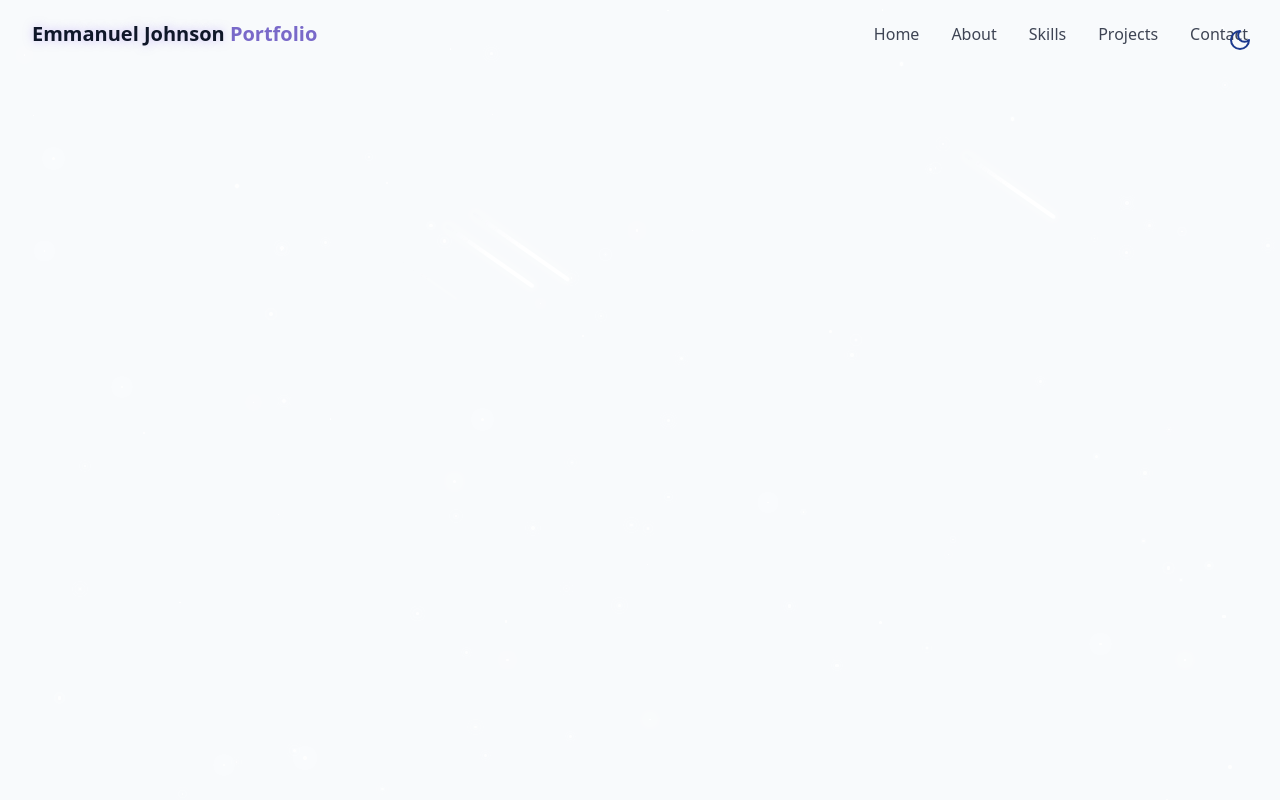
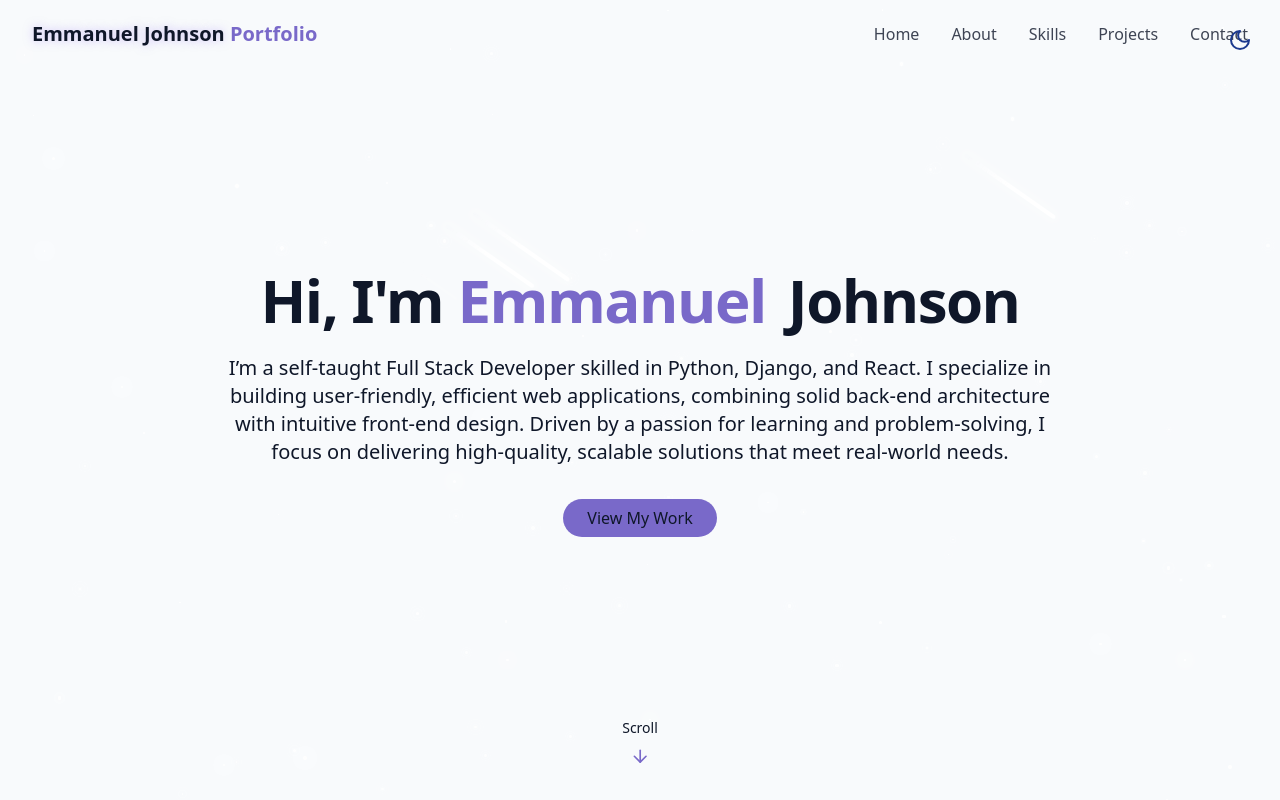
Before and after one commit to Emmanuel-Johnson/personal-portfolio, a React (Vite) app: page / in a window 1280 px wide. Built offline with nearby package versions, Linux system fonts and the light colour scheme.

Commit message:
Hero Section

```diff
--- /dev/null
+++ b/src/components/HeroSection.jsx
@@ -0,0 +1,45 @@
+import { ArrowDown } from "lucide-react";
+
+export const HeroSection = () => {
+  return (
+    <section
+      id="hero"
+      className="relative min-h-screen flex flex-col items-center justify-center px-4"
+    >
+      <div className="container max-w-4xl mx-auto text-center z-10">
+        <div className="space-y-6">
+          <h1 className="text-4xl md:text-6xl font-bold tracking-tight">
+            <span className="opacity-0 animate-fade-in">Hi, I'm</span>
+            <span className="text-primary opacity-0 animate-fade-in-delay-1">
+              {" "}
+              Emmanuel
+            </span>
+            <span className="text-gradient ml-2 opacity-0 animate-fade-in-delay-2">
+              {" "}
+              Johnson
+            </span>
+          </h1>
+
+          <p className="text-lg md:text-xl text-muted-foreground max-2-2xl mx-auto opacity-0 animate-fade-in-delay-3">
+            I’m a self-taught Full Stack Developer skilled in Python, Django,
+            and React. I specialize in building user-friendly, efficient web
+            applications, combining solid back-end architecture with intuitive
+            front-end design. Driven by a passion for learning and
+            problem-solving, I focus on delivering high-quality, scalable
+            solutions that meet real-world needs.
+          </p>
+          <div className="pt-4 opacity-0 animate-fade-in-delay-4">
+            <a href="#projects" className="cosmic-button">
+              View My Work
+            </a>
+          </div>
+        </div>
+      </div>
+
+      <div className="absolute bottom-8 left-1/2 transform -translate-x-1/2 flex flex-col items-center animate-bounce">
+        <span className="text-sm text-muted-foreground mb-2">Scroll</span>
+        <ArrowDown className="h-5 w-5 text-primary"></ArrowDown>
+      </div>
+    </section>
+  );
+};
--- a/src/pages/Home.jsx
+++ b/src/pages/Home.jsx
@@ -1,3 +1,4 @@
+import { HeroSection } from "../components/HeroSection";
 import { Navbar } from "../components/Navbar";
 import { StarBackground } from "../components/StarBackground";
 import { ThemeToggle } from "@/components/ThemeToggle";
@@ -12,7 +13,9 @@
       {/* Navbar */}
       <Navbar />
       {/* Main Content */}
-
+      <main>
+        <HeroSection />
+      </main>
       {/* Footer */}
     </div>
   );
```
Also changed, not shown: 12 other files (tests, documents, lock files or other folders).
